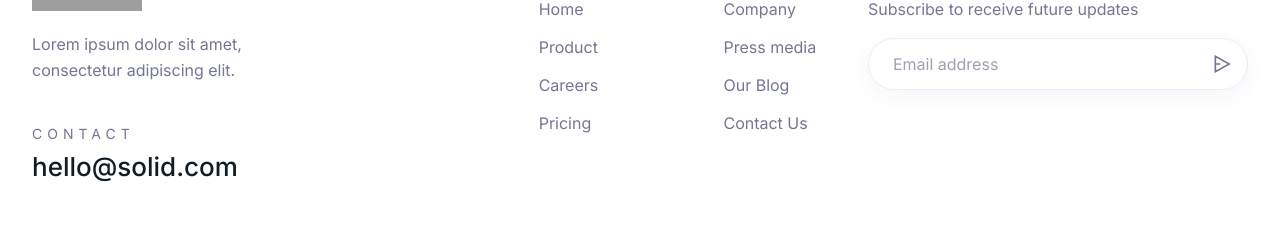
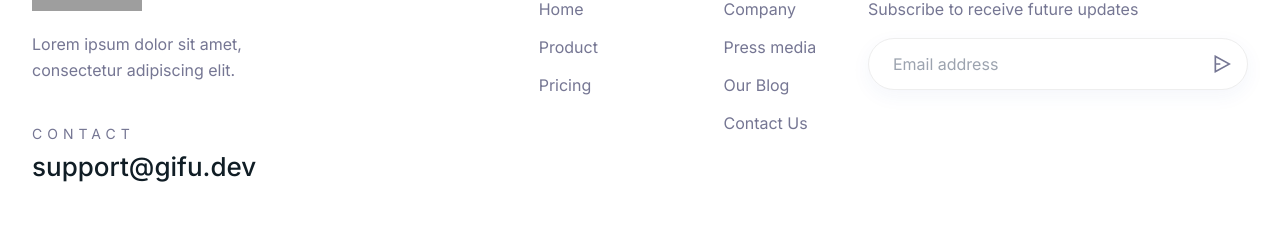
Before and after one commit to JoshTheMenace/web-agency-site, a Next.js app: page /auth/signin in a window 1280 px wide. Shown: the part 1171-1403 px from the top of the page. Built offline with nearby package versions, Linux system fonts and the light colour scheme; grey boxes are pictures that could not be loaded.

Commit message:
support email

```diff
--- a/components/Footer/index.tsx
+++ b/components/Footer/index.tsx
@@ -53,10 +53,10 @@ const Footer = () => {
                   contact
                 </p>
                 <a
-                  href="#"
+                  href="mailto:support@gifu.dev"
                   className="text-itemtitle font-medium text-black dark:text-white"
                 >
-                  hello@solid.com
+                  support@gifu.dev
                 </a>
               </motion.div>
 
@@ -98,14 +98,6 @@ const Footer = () => {
                         className="mb-3 inline-block hover:text-primary"
                       >
                         Product
-                      </a>
-                    </li>
-                    <li>
-                      <a
-                        href="#"
-                        className="mb-3 inline-block hover:text-primary"
-                      >
-                        Careers
                       </a>
                     </li>
                     <li>
```
